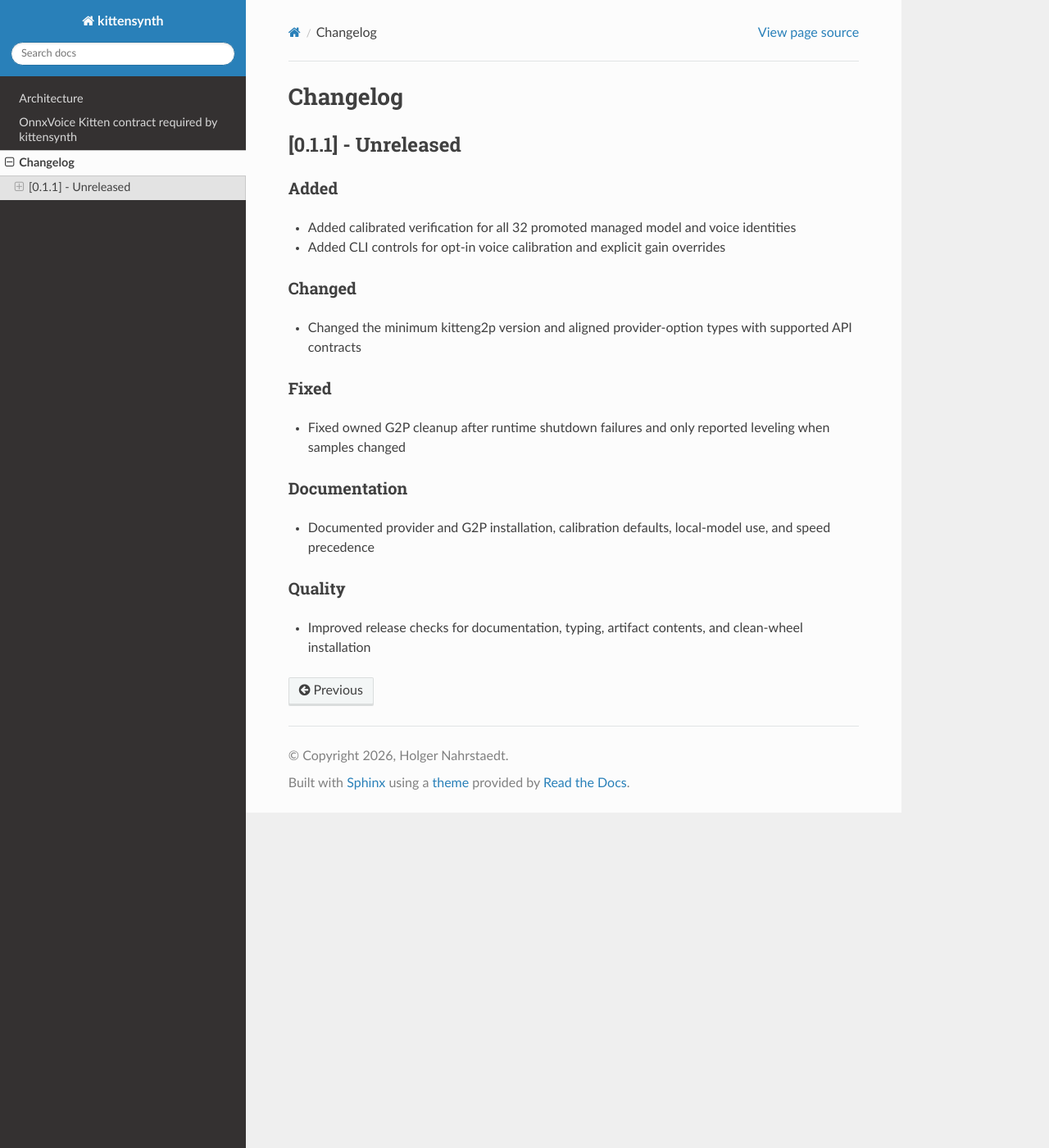
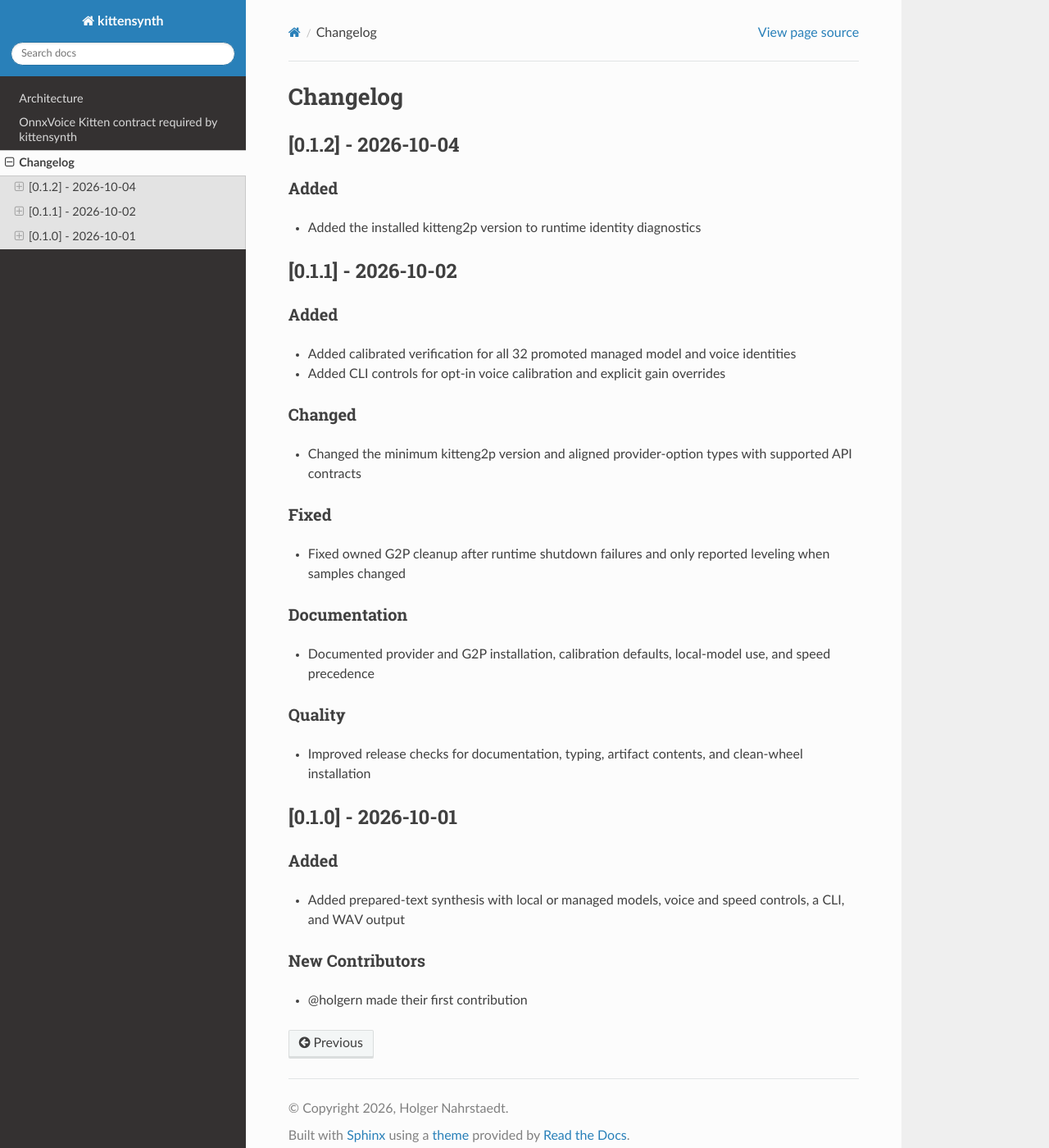
Before and after one commit to buchwandler/kittensynth, a Sphinx documentation site: the page built from docs/changelog.md, in a window 1280 px wide and 1400 px high. Shown: the whole window at 82% size. Built offline with Sphinx 7.4.7 and the Read the Docs theme 3.1.0, drawn with Linux system fonts in a browser that asks for light colours.

Commit message:
doc: changelog

```diff
--- a/docs/changelog.md
+++ b/docs/changelog.md
@@ -1,6 +1,14 @@
 # Changelog
 
-## [0.1.1] - Unreleased
+## [0.1.2] - 2026-10-04
+
+### Added
+
+- Added the installed kitteng2p version to runtime identity diagnostics
+
+<!-- generated by releaseledger -->
+
+## [0.1.1] - 2026-10-02
 
 ### Added
 
@@ -24,3 +32,15 @@
 - Improved release checks for documentation, typing, artifact contents, and clean-wheel installation
 
 <!-- generated by releaseledger -->
+
+## [0.1.0] - 2026-10-01
+
+### Added
+
+- Added prepared-text synthesis with local or managed models, voice and speed controls, a CLI, and WAV output
+
+<!-- generated by releaseledger -->
+
+### New Contributors
+
+- @holgern made their first contribution
```
Also changed, not shown: .ledger/releaseledger/data/ledgers/main/releases/0.1.0/entries/entry-0001.md (added), .ledger/releaseledger/data/ledgers/main/releases/0.1.0/release.md, .ledger/releaseledger/data/ledgers/main/releases/0.1.1/release.md, .ledger/releaseledger/data/ledgers/main/releases/0.1.2/entries/entry-0001.md (added), .ledger/releaseledger/data/ledgers/main/releases/0.1.2/release.md (added), 9 other files.
